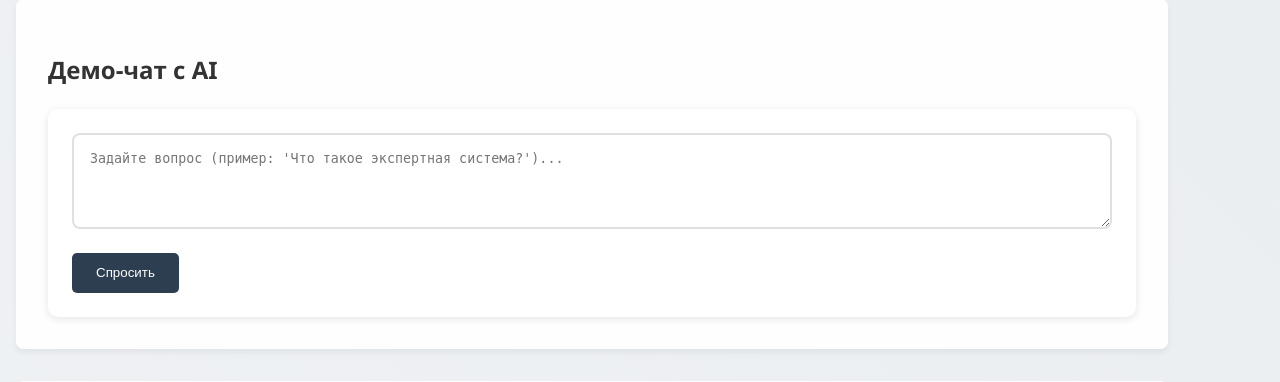
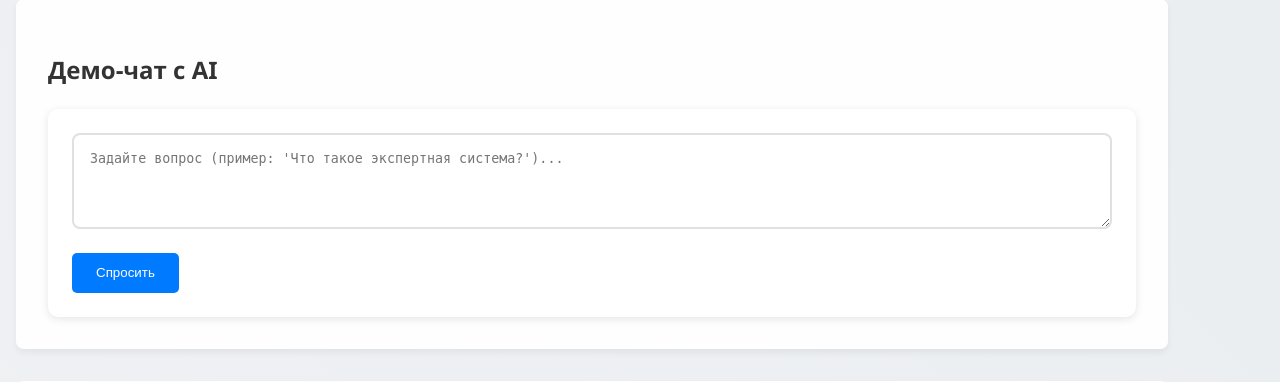
Before and after one commit to L4NOTTE/L4NOTTE.github.io, a PHP site: page /proect.html in a window 1280 px wide. Shown: the part 926-1308 px from the top of the page. Run offline with PHP 8.4, Linux system fonts and the light colour scheme.

Commit message:
style.css

```diff
--- a/proect/css/style.css
+++ b/proect/css/style.css
@@ -193,7 +193,7 @@ textarea {
 }
 
 button {
-  background: #2c3e50;
+  background: #007bff;
   color: white;
   border: none;
   padding: 0.8rem 1.5rem;
```
